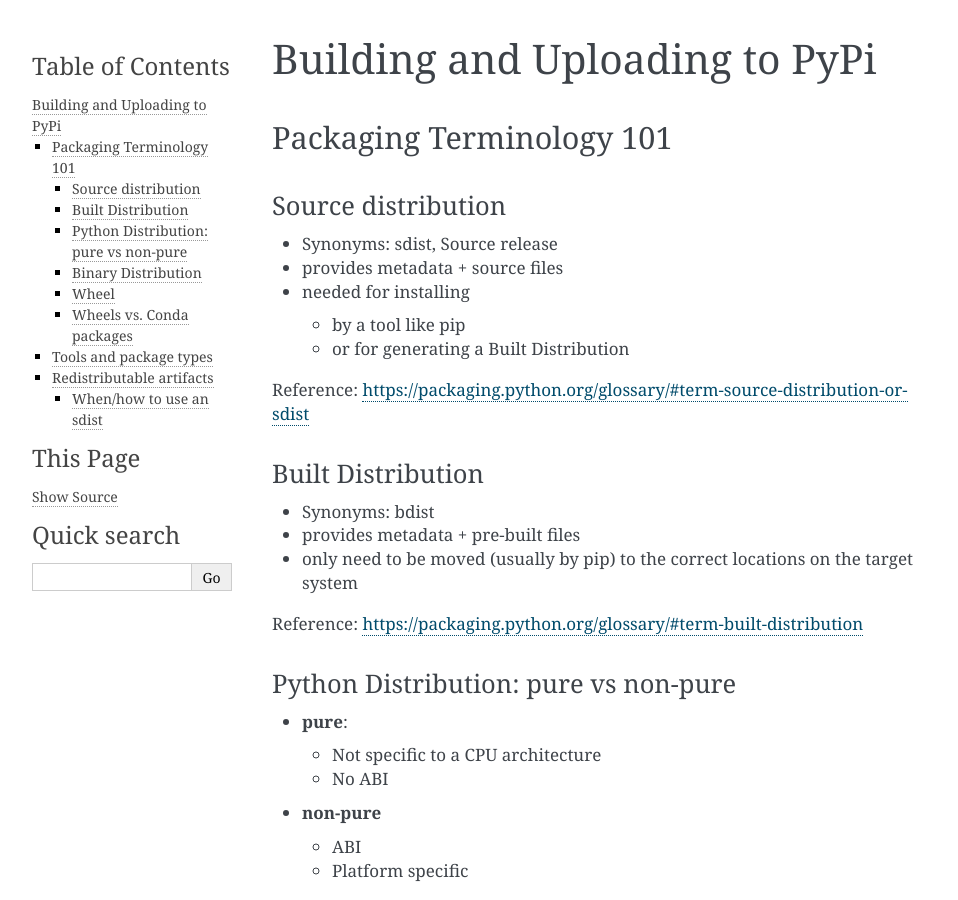
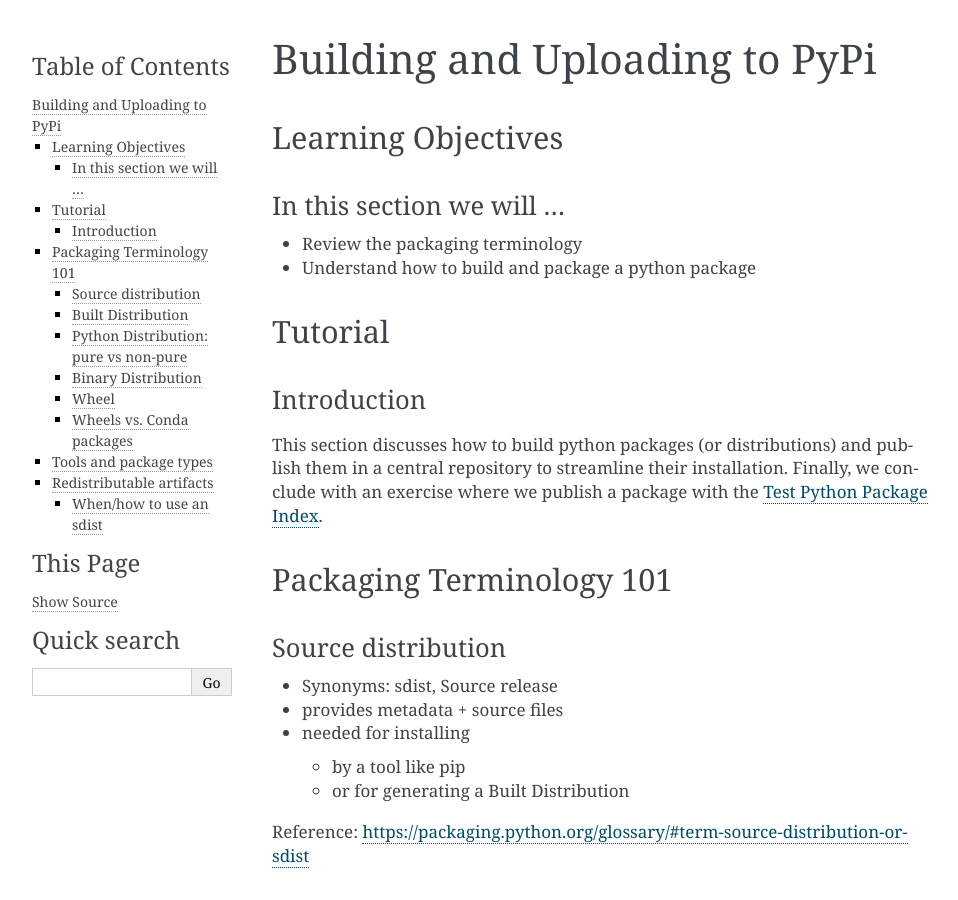
Before and after one commit to python-packaging-tutorial/python-packaging-tutorial, a Sphinx documentation site: the page built from sphinx_presentation/source/uploading_pypi.rst, in a window 1280 px wide and 900 px high. Shown: the whole window, without its empty margins (148-1106 px from the left). Built offline with Sphinx 7.4.7, drawn with Linux system fonts in a browser that asks for light colours.

Commit message:
Building: Add Learning Objective and Intro

```diff
--- a/sphinx_presentation/source/uploading_pypi.rst
+++ b/sphinx_presentation/source/uploading_pypi.rst
@@ -1,6 +1,26 @@
 ******************************
 Building and Uploading to PyPi
 ******************************
+
+Learning Objectives
+===================
+
+In this section we will ...
+---------------------------
+
+* Review the packaging terminology
+* Understand how to build and package a python package
+
+
+Tutorial
+========
+
+Introduction
+------------
+
+This section discusses how to build python packages (or distributions) and publish
+them in a central repository to streamline their installation. Finally, we conclude
+with an exercise where we publish a package with the `Test Python Package Index <http://test.pypi.org/>`_.
 
 
 Packaging Terminology 101
```
